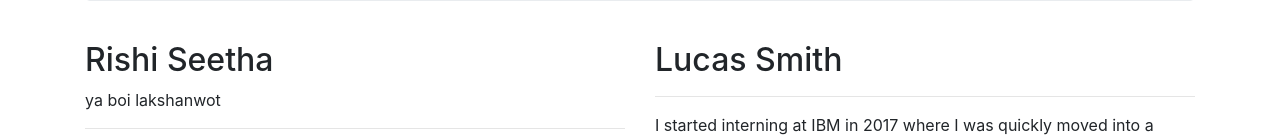
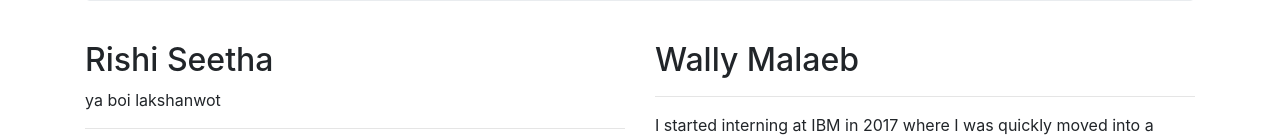
Before and after one commit to Mythie/my-simple-ci, a website: page views/index.html in a window 1280 px wide. Shown: the part 363-500 px from the top of the page. Drawn offline with nearby package versions, Linux system fonts and the light colour scheme.

Commit message:
Added wally

```diff
--- a/views/index.html
+++ b/views/index.html
@@ -51,7 +51,7 @@
           </p>
         </div>
         <div class="col-md-6">
-          <h2>Lucas Smith</h2>
+          <h2>Wally Malaeb</h2>
           <hr>
           <p>
              I started interning at IBM in 2017 where I was quickly moved into a DevOps and Automation role due to my achievements in
```
